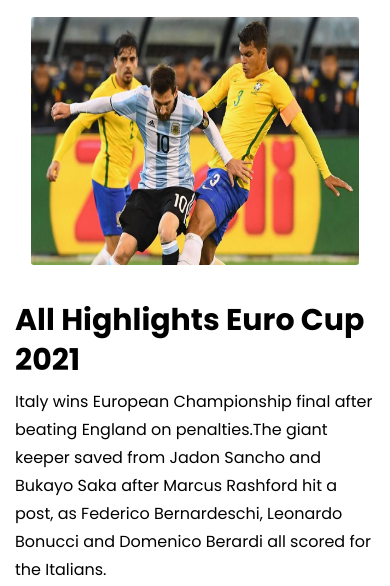
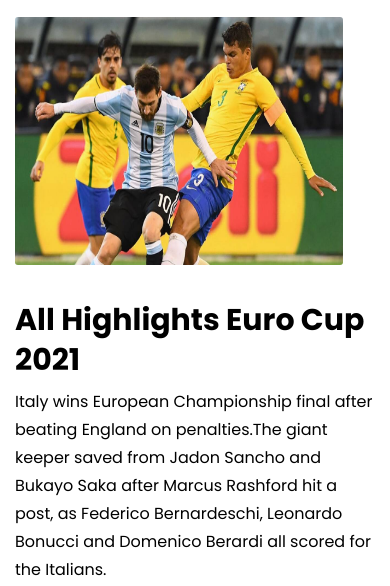
Before and after one commit to al-mohaimin-farabi/Assignment-2, a plain HTML site: page index.html in a window 390 px wide. Shown: the part 9524-10110 px from the top of the page. Drawn offline with Linux system fonts and the light colour scheme.

Commit message:
simple fix

```diff
--- a/css/responsive.css
+++ b/css/responsive.css
@@ -124,8 +124,8 @@
     width: 100%;
     height: 248px;
     overflow: hidden;
-    display: grid;
-    place-items: center;
+    /* display: grid;
+    place-items: center; */
     overflow:hidden;
 }
 .highlights .highlights--banner-img img {
```
